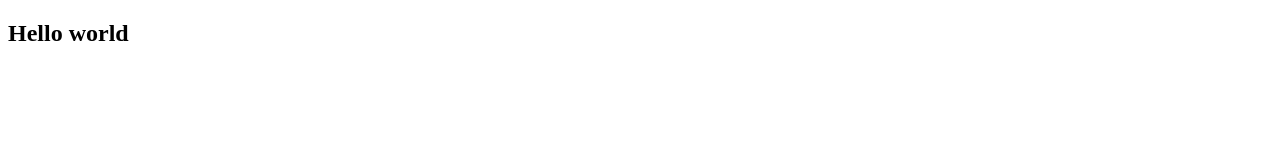
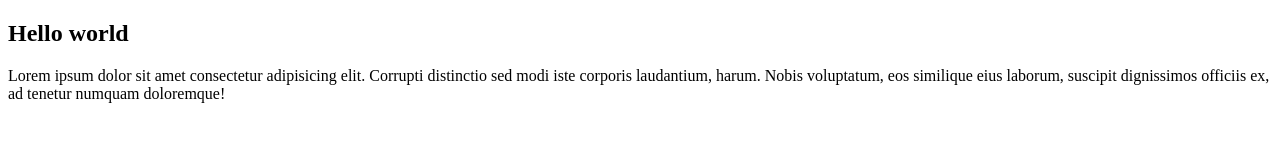
Before and after one commit to zhyrgalbek/gitPractic, a plain HTML site: page index.html in a window 1280 px wide. Drawn offline with Linux system fonts and the light colour scheme.

Commit message:
add paragraph lorem

```diff
--- a/index.html
+++ b/index.html
@@ -8,5 +8,6 @@
 </head>
 <body>
     <h2>Hello world</h2>
+    <p>Lorem ipsum dolor sit amet consectetur adipisicing elit. Corrupti distinctio sed modi iste corporis laudantium, harum. Nobis voluptatum, eos similique eius laborum, suscipit dignissimos officiis ex, ad tenetur numquam doloremque!</p>
 </body>
 </html>
```
